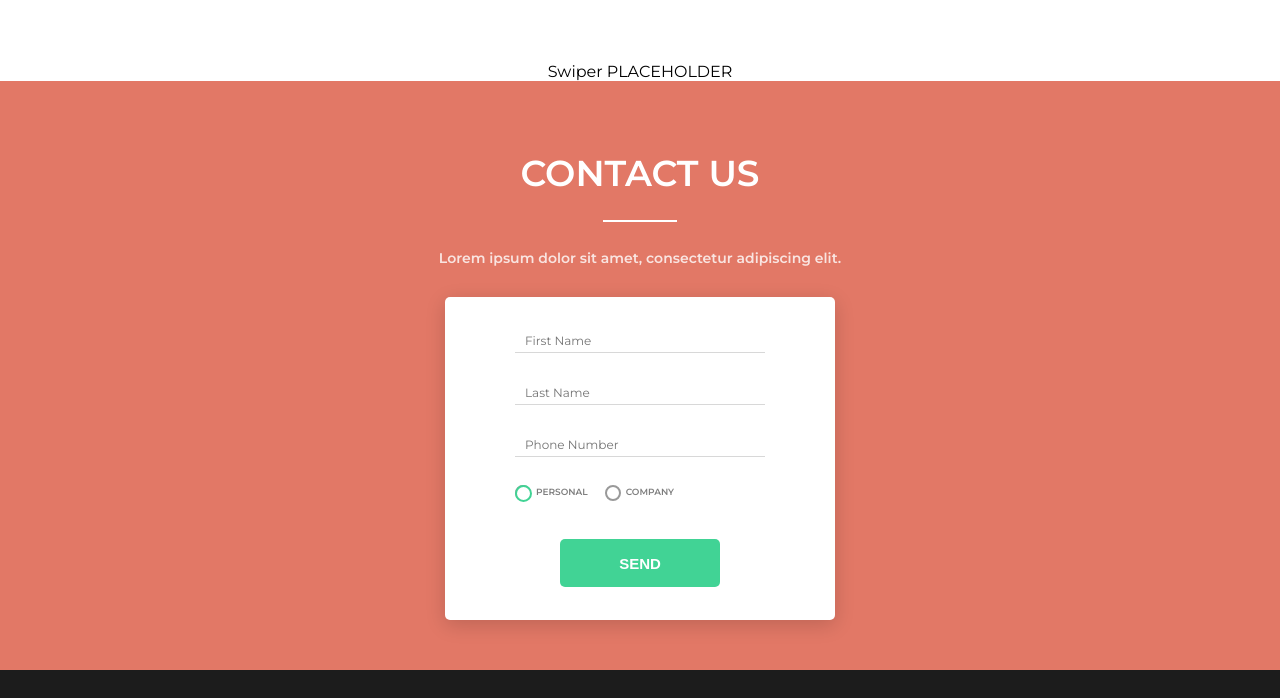
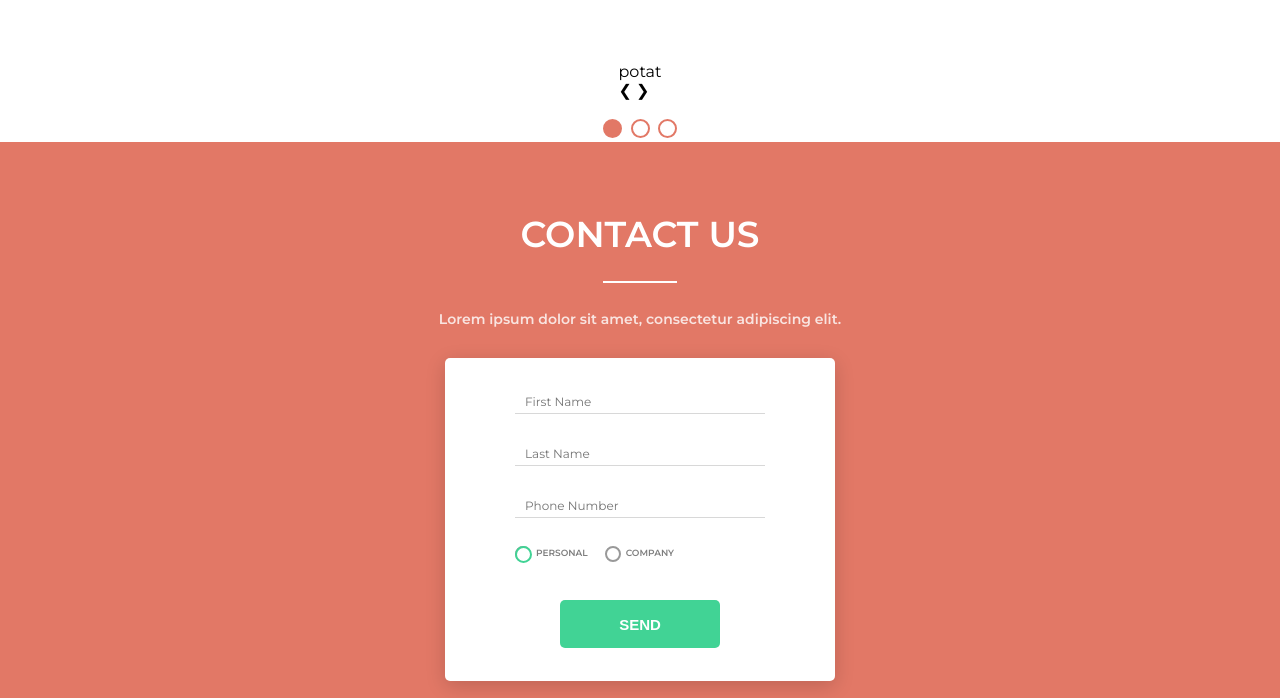
Before and after one commit to IronPavlo/JsExam2024, a plain HTML site: page index.html in a window 1280 px wide. Shown: the part 3716-4414 px from the top of the page. Drawn offline with Linux system fonts and the light colour scheme.

Commit message:
slideshow reviews added

```diff
--- a/assets/styles.css
+++ b/assets/styles.css
@@ -805,6 +805,23 @@ align-items: center;
     color: #FFFFFF;
     opacity: 1;
 }
+.dot {
+    cursor: pointer;
+    height: 15px;
+    width: 15px;
+    margin: 0 2px;
+    background-color: white;
+    border:2px solid #E27866;
+    border-radius: 50%;
+    display: inline-block;
+    transition: background-color 0.6s ease;
+}
+.dot.active{
+    background-color: #E27866;
+}
+.dot:hover{
+    background-color: #E27866;
+}
 @media (min-width: 600px){
 footer p {
     display: block;
--- a/index.html
+++ b/index.html
@@ -586,7 +586,38 @@
           <h1>WHAT OUR CUSTOMERS ARE SAYING</h1>
           <div class="line"></div>
         </div>
-        <div>Swiper PLACEHOLDER</div>
+        <!-- Slideshow container -->
+        <div class="slideshow-container">
+
+          <!-- Full-width images with number and caption text -->
+          <div class="mySlides fade">
+            potat
+          </div>
+
+          <div class="mySlides fade">
+            tomat
+          </div>
+
+          <div class="mySlides fade">
+            flipbad
+          </div>
+
+          <div class="mySlides fade">
+            flipbad
+          </div>
+
+          <!-- Next and previous buttons -->
+          <a class="prev" onclick="plusSlides(-1)">&#10094;</a>
+          <a class="next" onclick="plusSlides(1)">&#10095;</a>
+        </div>
+        <br>
+
+        <!-- The dots/circles -->
+        <div style="text-align:center">
+          <span class="dot" onclick="currentSlide(1)"></span>
+          <span class="dot" onclick="currentSlide(2)"></span>
+          <span class="dot" onclick="currentSlide(3)"></span>
+        </div>
       </section>
       <section id="contact">
         <div class="header-line-text">
--- a/scripts/index.js
+++ b/scripts/index.js
@@ -56,3 +56,35 @@ async function toggleMenu(element) {
 
   //console.log(menu.style);
 }
+let slideIndex = 1;
+showSlides(slideIndex);
+
+// Next/previous controls
+function plusSlides(n) {
+  showSlides((slideIndex += n));
+}
+
+// Thumbnail image controls
+function currentSlide(n) {
+  showSlides((slideIndex = n));
+}
+
+function showSlides(n) {
+  let i;
+  let slides = document.getElementsByClassName("mySlides");
+  let dots = document.getElementsByClassName("dot");
+  if (n > slides.length) {
+    slideIndex = 1;
+  }
+  if (n < 1) {
+    slideIndex = slides.length;
+  }
+  for (i = 0; i < slides.length; i++) {
+    slides[i].style.display = "none";
+  }
+  for (i = 0; i < dots.length; i++) {
+    dots[i].className = dots[i].className.replace(" active", "");
+  }
+  slides[slideIndex - 1].style.display = "block";
+  dots[slideIndex - 1].className += " active";
+}
```
Also changed, not shown: 1 other file.
